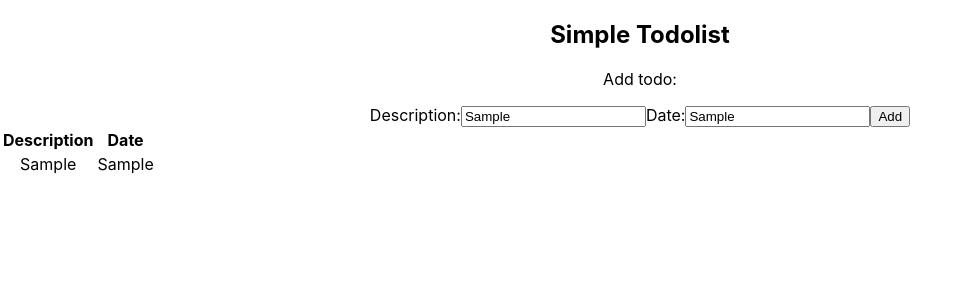
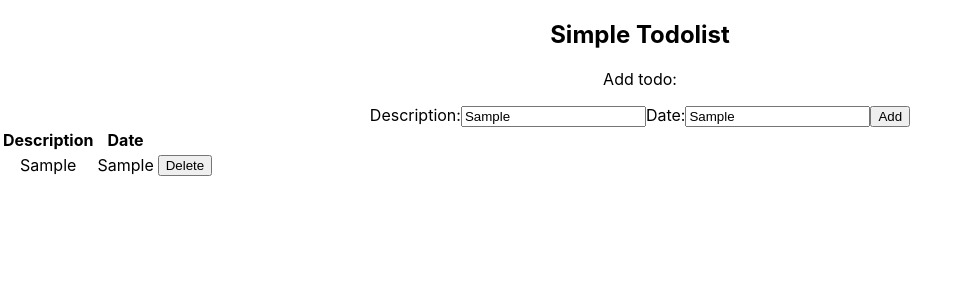
Before and after one commit to aleraut/MUI-Picker, a React (Create React App) app: page / in a window 1280 px wide. Both pictures are taken after typing "Sample", "Sample" into the empty fields and a click on the input "Add". Shown: the top 300 px of the page, without its empty margins (0-969 px from the left). Built offline with nearby package versions, Linux system fonts and the light colour scheme.

Commit message:
delete button

```diff
--- a/src/TodoList.js
+++ b/src/TodoList.js
@@ -34,7 +34,9 @@ function TodoList() {
               todos.map((desc, index) => <tr key={index}>
                 <td>{desc.description}</td>
                 <td>{desc.date}</td>
-                </tr>)
+                <td><input type="button" value="Delete" onClick={()=> setTodos(todos.filter((desc, i) => i !== index))}/></td>
+                </tr>
+              )
             }
           </tbody>
         </table>
```
